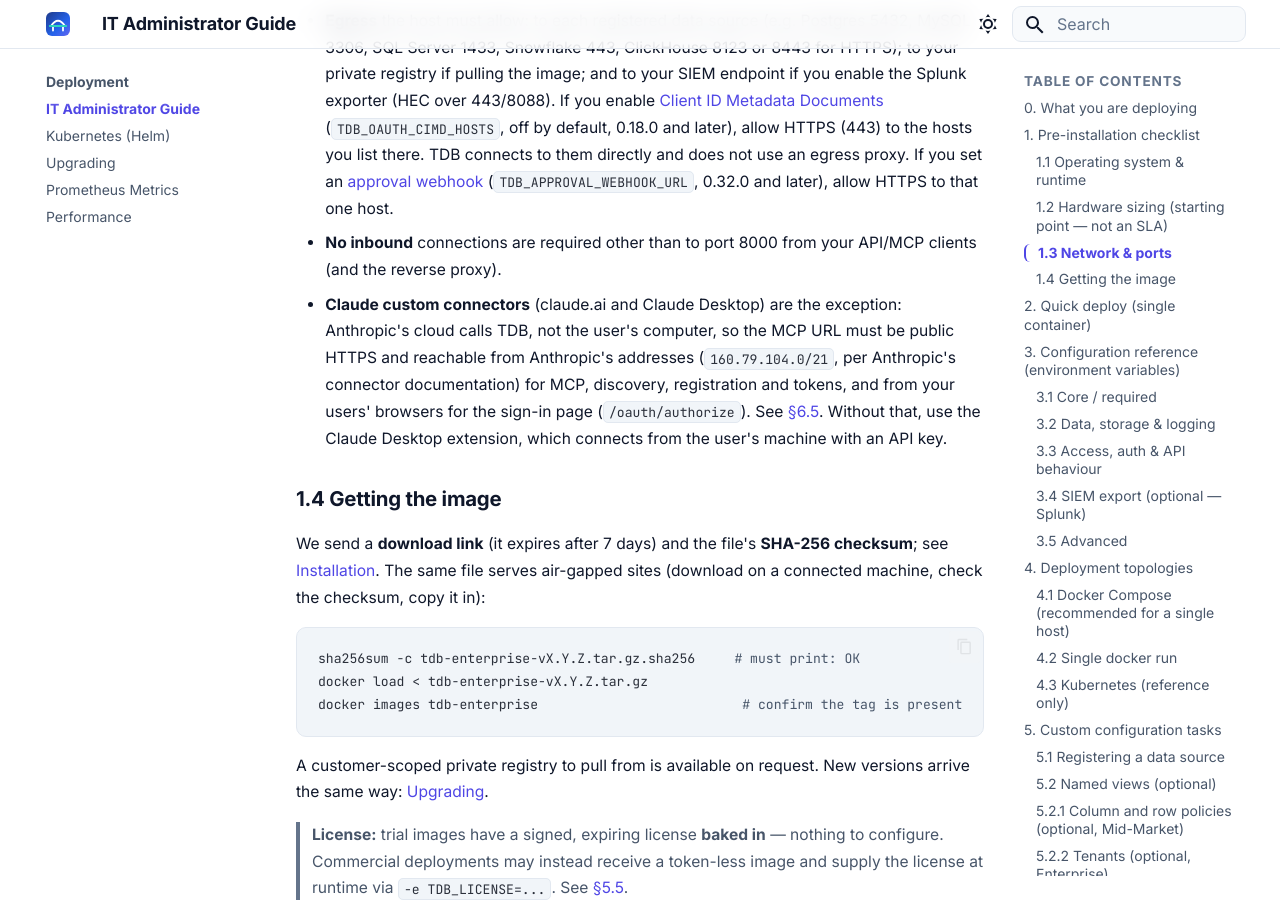
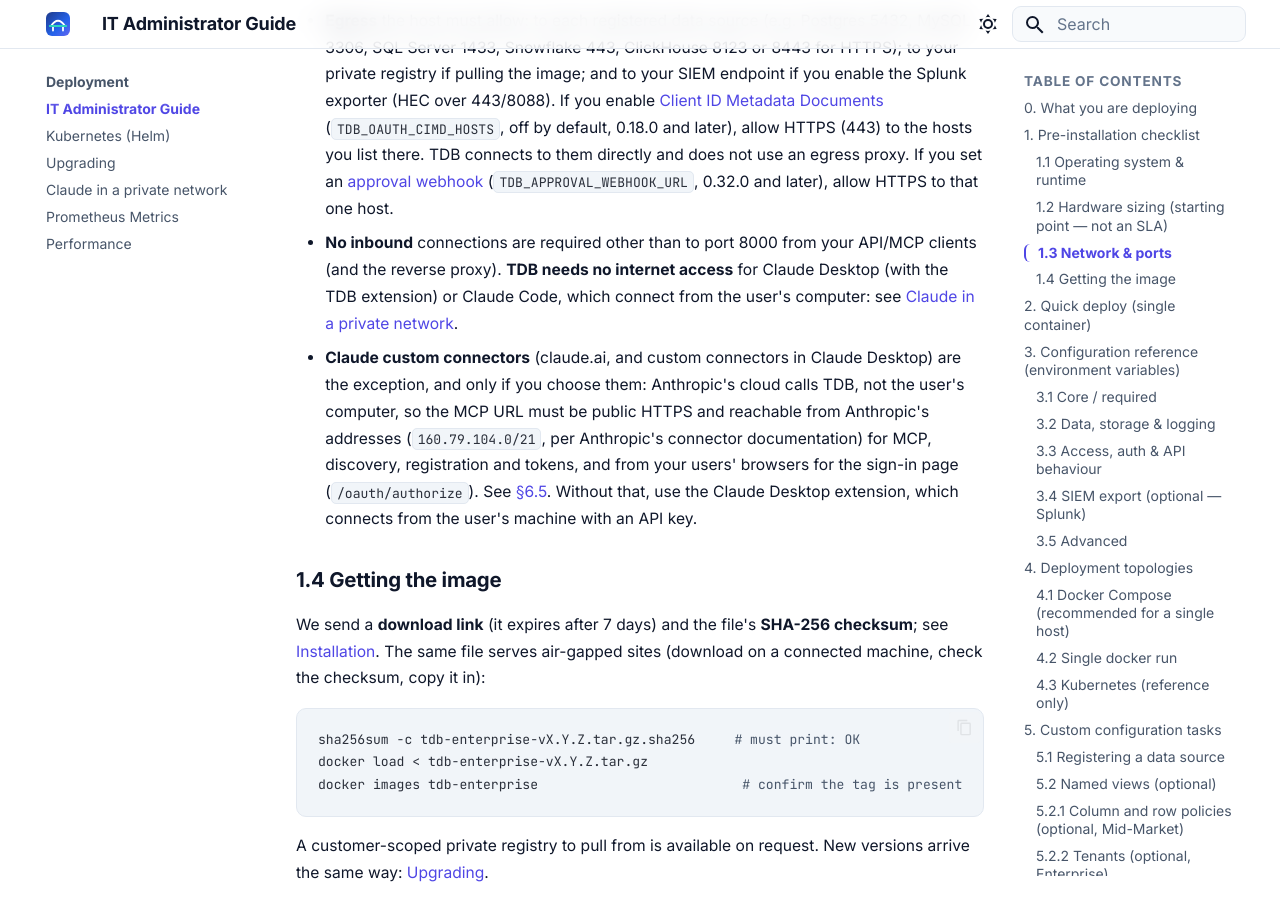
Before and after one commit to tdb-project/tdb-docs, an MkDocs documentation site: the page built from docs/deployment/it-admin-guide.md, in a window 1280 px wide and 900 px high, scrolled down 2602 px. Built offline with MkDocs 1.6.1 and Material for MkDocs 9.7.7, drawn with Linux system fonts in a browser that asks for light colours; some of the changed text lies outside the part shown.

Commit message:
Claude in a private network: new page (routes by Claude app, firewall rules, what leaves the zone, key per person, SSO with Claude Code); architecture limit reworded (TDB needs no internet for Desktop and Code); pointers from OAuth, setup and the IT admin guide
Co-Authored-By: Claude Opus 5.5 <noreply@anthropic.com>

```diff
--- a/docs/deployment/it-admin-guide.md
+++ b/docs/deployment/it-admin-guide.md
@@ -87,8 +87,11 @@ Notes that drive sizing:
   If you set an [approval webhook](../security/approvals.md#announcing-requests)
   (`TDB_APPROVAL_WEBHOOK_URL`, 0.32.0 and later), allow HTTPS to that one host.
 - **No inbound** connections are required other than to port 8000 from your API/MCP
-  clients (and the reverse proxy).
-- **Claude custom connectors** (claude.ai and Claude Desktop) are the exception: Anthropic's
+  clients (and the reverse proxy). **TDB needs no internet access** for Claude Desktop
+  (with the TDB extension) or Claude Code, which connect from the user's computer: see
+  [Claude in a private network](private-network.md).
+- **Claude custom connectors** (claude.ai, and custom connectors in Claude Desktop) are the
+  exception, and only if you choose them: Anthropic's
   cloud calls TDB, not the user's computer, so the MCP URL must be public HTTPS and reachable
   from Anthropic's addresses (`160.79.104.0/21`, per Anthropic's connector documentation)
   for MCP, discovery, registration and tokens, and from your users' browsers for the
@@ -717,6 +720,12 @@ From 0.18.0, every audit entry written for an MCP request also records which AI
 client made it and at what protocol version (`mcp_client`, `mcp_protocol`). Clients
 report these themselves, so treat them as a label, not proof of identity.
 
+**Claude without a public address.** Claude Desktop with the TDB extension, and Claude Code,
+connect from the user's computer with an API key per person (or, in Claude Code, single
+sign-on), so TDB can stay in a zone with no internet access:
+[Claude in a private network](private-network.md). The custom connectors below are for
+claude.ai on the web and mobile.
+
 **Claude custom connectors (tested 2026-11-13 on enterprise 0.37.0, and 2026-11-12 on 0.36.1).** Users add
 `https://<your TDB>/v1/mcp` in claude.ai or Claude Desktop; Claude registers itself
 (dynamic client registration), the user signs in on TDB's page, and Claude calls the tools
--- a/mkdocs.yml
+++ b/mkdocs.yml
@@ -88,6 +88,7 @@ nav:
     - IT Administrator Guide: deployment/it-admin-guide.md
     - Kubernetes (Helm): deployment/kubernetes.md
     - Upgrading: deployment/upgrading.md
+    - Claude in a private network: deployment/private-network.md
     - Prometheus Metrics: observability/metrics.md
     - Performance: deployment/performance.md
   - Recipes:
```
Also changed, not shown: docs/architecture.md (+6 -2 lines), docs/auth/oauth.md (+2 -1 lines), docs/deployment/private-network.md (added, +96 -0 lines), docs/getting-started/ide-setup.md (+2 -1 lines).
